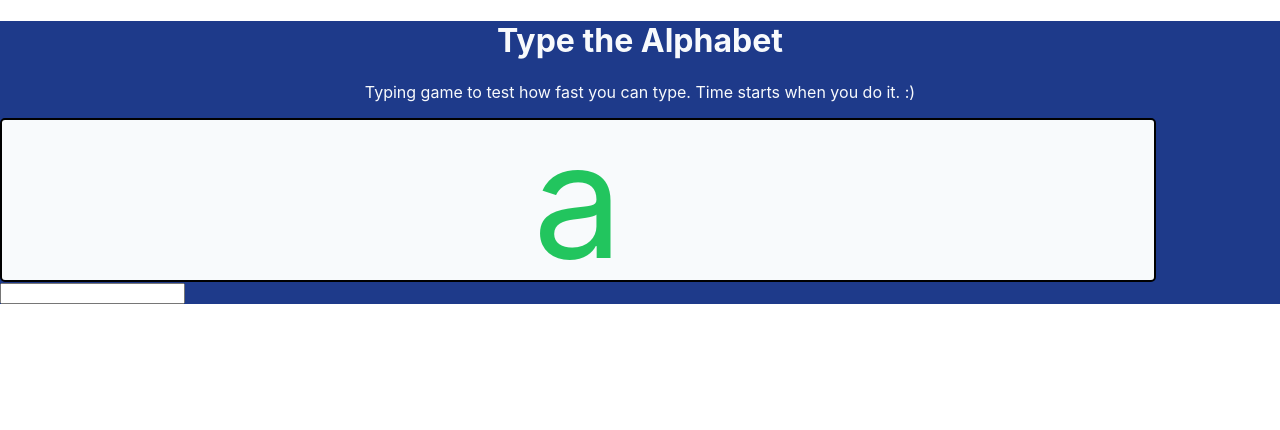
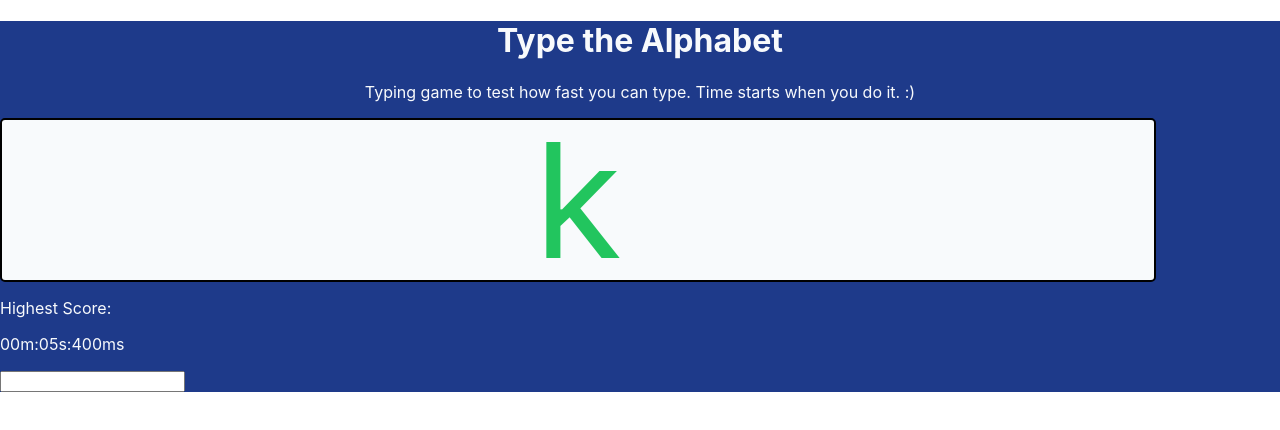
Before and after one commit to Dev-AkshatGupta/tortoise-react, a React (Create React App) app: page / in a window 1280 px wide. Shown: the top 430 px of the page. Built offline with nearby package versions, Linux system fonts and the light colour scheme.

Commit message:
feat : penalty timer and timer with letter checking done

```diff
--- a/src/components/alphabet-display/AlphabetDisplay.jsx
+++ b/src/components/alphabet-display/AlphabetDisplay.jsx
@@ -1,9 +1,7 @@
-import React, { useEffect, useState } from "react";
+import React, { useEffect, useRef, useState } from "react";
 import "./alphabet-display.css";
-import { randomElements } from "../../utils/randomElemets";
 import { useGameContext } from "../../context-and-reducers/GamesContextProvider";
 const AlphabetDisplay = () => {
-
   const alphabetsArr = [
     "a",
     "b",
@@ -33,28 +31,79 @@ const AlphabetDisplay = () => {
     "y",
     "z",
   ];
+  const randomAlphabets = () => {
+    return alphabetsArr[Math.floor(Math.random() * alphabetsArr.length)];
+  };
   const { gamesState } = useGameContext();
+  const [counter, setCounter] = useState(0);
+  const [miliSeconds, setMiliSeconds] = useState(0);
+  const [time, setTime] = useState({ second: 0, minute: 0 });
+  const [currentAlphabet, setCurrentAlphabet] = useState("");
+  let highScoreRef = useRef(null);
+  let intervalIdRef = useRef(null);
 
-  const [alphabets, setAlphabets] = useState([]);
-// const letterToDisplay=alphabets[gamesState.input ? gamesState.input.length : 0];
-const indexToDisplay = gamesState.input
-  ? gamesState.keyup ===
-    alphabets[gamesState.input.length - 1 ]
-    ? gamesState.input.length
-    : gamesState.input.length-1
-  : 0;
-const letterToDisplay = alphabets[indexToDisplay];
+  const timeTaken = () => {
+    if (miliSeconds >= 900) {
+      setMiliSeconds((prev) => prev - 1000);
+      setTime((prev) => ({ ...prev, second: prev.second++ }));
+    }
+    if (time.second >= 59)
+      setTime((prev) => ({ second: 0, minute: prev.minute++ }));
+  };
   useEffect(() => {
-    const randomAlphabets = randomElements(alphabetsArr, 20);
-    setAlphabets(randomAlphabets);
+    intervalIdRef.current = setInterval(() => {
+      setMiliSeconds((prev) => prev + 100);
+    }, 100);
+    highScoreRef.current = JSON.parse(localStorage.getItem("highScore"));
+    return () => {
+      clearInterval(intervalIdRef.current);
+    };
   }, []);
 
-  console.log(alphabets);
+  useEffect(() => {
+    timeTaken();
+    // eslint-disable-next-line react-hooks/exhaustive-deps
+  }, [miliSeconds]);
+
+  useEffect(() => {
+    if (gamesState.keyup === currentAlphabet) {
+      setCounter((prev) => prev + 1);
+      if (counter >= 5) {
+        if (highScoreRef.current?.second) {
+          if (highScoreRef.current.minute >= time.minute) {
+            if (highScoreRef.current.second >= time.second) {
+              setCurrentAlphabet("SUCCESS");
+              localStorage.setItem("highScore", JSON.stringify(time));
+            } else {
+              setCurrentAlphabet("FAILURE");
+            }
+          }
+        } else {
+          localStorage.setItem("highScore", JSON.stringify(time));
+        }
+        clearInterval(intervalIdRef.current);
+      } else {
+        setCurrentAlphabet(randomAlphabets());
+      }
+    } else if (
+      gamesState.keyup !== "Backspace" ||
+      gamesState.keyup !== "Enter"
+    ) {
+      setMiliSeconds((prev) => prev + 500);
+      console.log(miliSeconds);
+    }
+    // eslint-disable-next-line react-hooks/exhaustive-deps
+  }, [gamesState.keyup]);
 
   return (
-    <div className="alphabet-display__wrapper">
-      {letterToDisplay}
-    </div>
+    <>
+      {" "}
+      <div className="alphabet-display__wrapper">{currentAlphabet}</div>
+      <p>Highest Score:{highScoreRef?.current?.second}</p>
+      <p>{`${time.minute < 10 ? `0${time.minute}` : time.minute}m:${
+        time.second < 10 ? `0${time.second}` : time.second
+      }s:${miliSeconds}ms`}</p>
+    </>
   );
 };
 
--- a/src/components/alphabet-input/AlphabetInput.jsx
+++ b/src/components/alphabet-input/AlphabetInput.jsx
@@ -9,11 +9,11 @@ const AlphabetInput = () => {
       gamesDispatch({type:"INPUT",payload:e.target.value})
     }}
     onKeyUp={(e)=>{
-      console.log({keyup:e.target.value})
-    gamesDispatch({type:"KEYUP",payload:e.target.value})
-    }
+    gamesDispatch({type:"KEYUP",payload:e.key})
+    }}
 
-    }
+
+
     />
   </div>;
 };
--- a/src/context-and-reducers/GamesContextProvider.jsx
+++ b/src/context-and-reducers/GamesContextProvider.jsx
@@ -9,7 +9,6 @@ const GamesContextProvider = ({children}) => {
   function reducer(state,action){
 switch (action.type) {
   case "INPUT":
-    console.log(action.payload);
     return{...state,input:action.payload}
 case "KEYUP":
   return {...state,keyup:action.payload}
```
